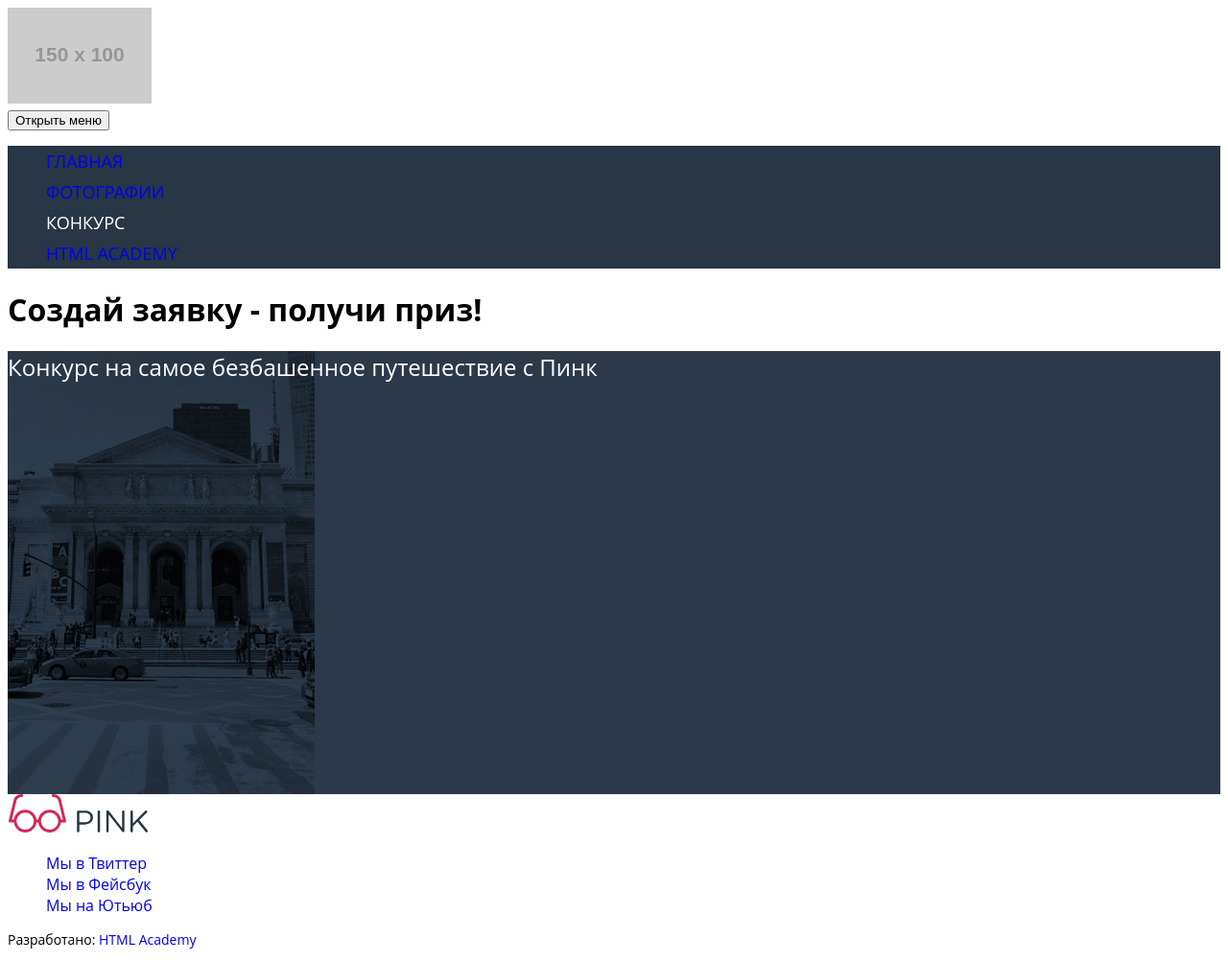
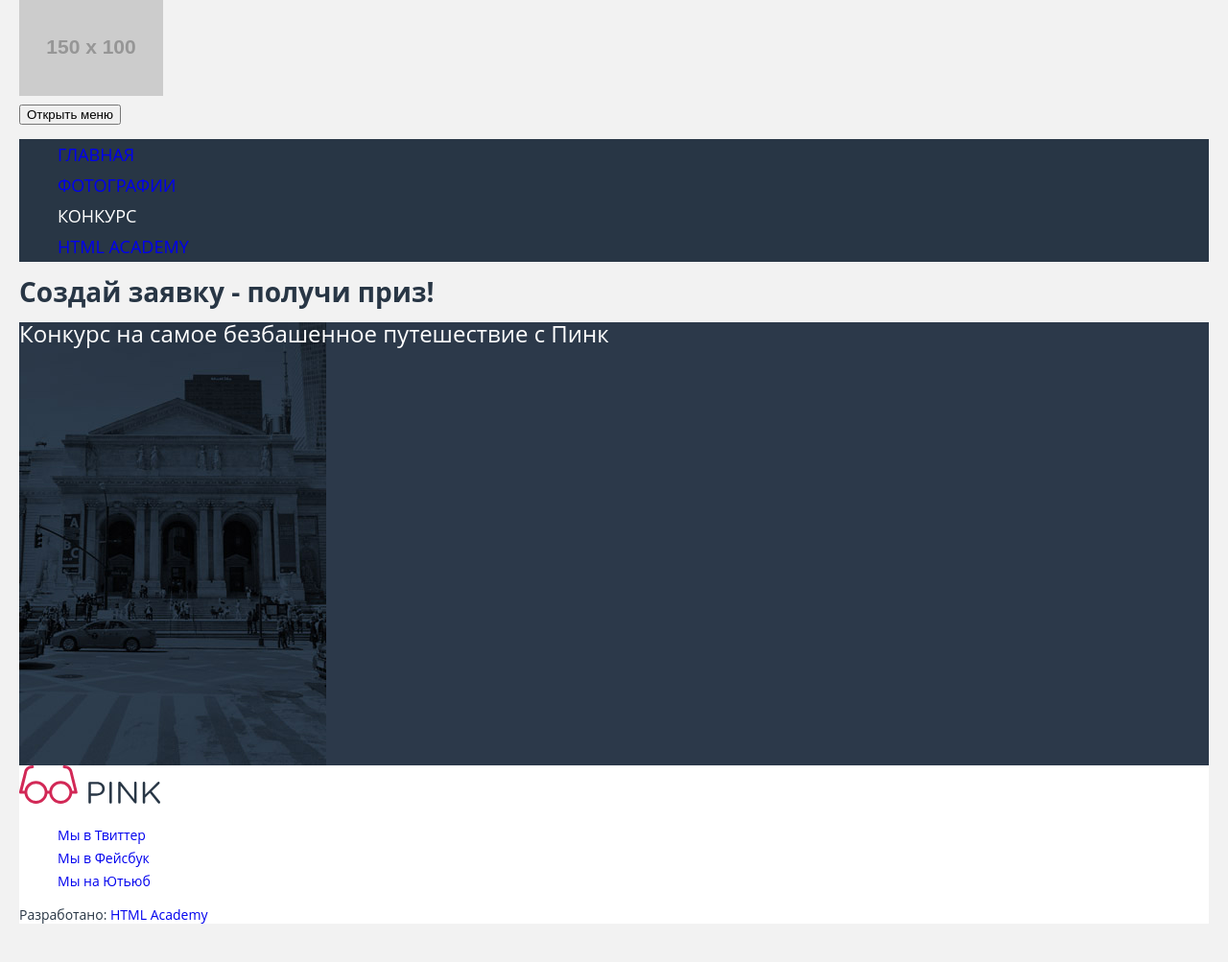
Before and after one commit to MrCorax/274053-pink-17, a website: page source/form.html in a window 1280 px wide. Shown: the whole page at 96% size. After the commit the page ends 977 px from the top, so only its background shows below. Drawn offline with nearby package versions, Linux system fonts and the light colour scheme; files that its build step writes are made by us from their sources; placeholder pictures from the web are drawn by us.

Commit message:
внес правки в соответствии с замечаниями наставника

```diff
--- a/source/form.html
+++ b/source/form.html
@@ -37,7 +37,7 @@
 
       <h1 class="visually-hidden">Создай заявку - получи приз!</h1>
       <div class="page-main__background">
-        <h2 class="background__title">Конкурс на самое безбашенное путешествие с Пинк</h2>
+        <h2 class="page-main__title">Конкурс на самое безбашенное путешествие с Пинк</h2>
       </div>
 
       <section class="contest">
--- a/source/less/blocks/advantages.less
+++ b/source/less/blocks/advantages.less
@@ -12,10 +12,4 @@
 
 .advantages__title {
   font-size: 18px;
-  line-height: 24px;
 }
-
-.advantages__description {
-  font-size: 14px;
-  line-height: 24px;
-}
--- /dev/null
+++ b/source/less/blocks/copyright.less
@@ -0,0 +1,3 @@
+.copyright__text {
+  line-height: 18px;
+}
--- a/source/less/blocks/download-block.less
+++ b/source/less/blocks/download-block.less
@@ -2,12 +2,3 @@
   background-color: #1d2631;
   color: #ffffff;
 }
-
-.markets__list {
-  list-style: none;
-}
-
-.download-block__promo {
-  font-size: 14px;
-  line-height: 24px;
-}
--- /dev/null
+++ b/source/less/blocks/markets.less
@@ -0,0 +1,3 @@
+.markets__list {
+  list-style: none;
+}
--- a/source/less/blocks/messages.less
+++ b/source/less/blocks/messages.less
@@ -1,5 +1,4 @@
 .messages__description {
-  font-size: 14px;
   line-height: 30px;
 }
 
@@ -12,11 +11,6 @@
   margin-bottom: 20px;
 }
 
-.messages__text {
-  font-size: 14px;
-  line-height: 24px;
-}
-
 .messages__post-time {
   text-transform: uppercase;
 }
--- a/source/less/blocks/page-footer.less
+++ b/source/less/blocks/page-footer.less
@@ -1,14 +1,3 @@
-@background-footer: #ffffff;
-
 .page-footer__wrapper {
-  background-color: @background-footer;
+  background-color: #ffffff;
 }
-
-.copyright__text {
-  font-size: 14px;
-  line-height: 18px;
-}
-
-.social__list {
-  list-style: none;
-}
--- a/source/less/blocks/page-main.less
+++ b/source/less/blocks/page-main.less
@@ -12,7 +12,7 @@
   background-repeat: no-repeat;
 }
 
-.background__title {
+.page-main__title {
   font-size: 24px;
   font-weight: normal;
   color: #ffffff;
--- /dev/null
+++ b/source/less/blocks/social.less
@@ -0,0 +1,3 @@
+.social__list {
+  list-style: none;
+}
--- a/source/less/scafolding.less
+++ b/source/less/scafolding.less
@@ -1,7 +1,22 @@
 body {
+  min-width: 280px;
+  margin: 0;
+  padding: 0 20px;
+
+  font-size: 14px;
+  line-height: 24px;
   font-family: "Open Sans", "Verdana", sans-serif;
+  color: #283645;
+  font-style: normal;
+
+  background-color: @bg-lightgray;
 }
 
 a {
   text-decoration: none;
 }
+
+img {
+  max-width: 100%;
+  height: auto;
+}
--- a/source/less/style.less
+++ b/source/less/style.less
@@ -1,8 +1,12 @@
+@import "scafolding.less";
+@import "variables.less";
 @import "blocks/site-list.less";
 @import "blocks/page-main.less";
 @import "blocks/button.less";
 @import "blocks/download-block.less";
+@import "blocks/markets.less";
 @import "blocks/advantages.less";
 @import "blocks/messages.less";
 @import "blocks/page-footer.less";
-@import "scafolding.less";
+@import "blocks/social.less";
+@import "blocks/copyright.less";
--- /dev/null
+++ b/source/less/variables.less
@@ -0,0 +1 @@
+@bg-lightgray: #f2f2f2;
```
Also changed, not shown: source/photo.html (+1 -1 lines).
